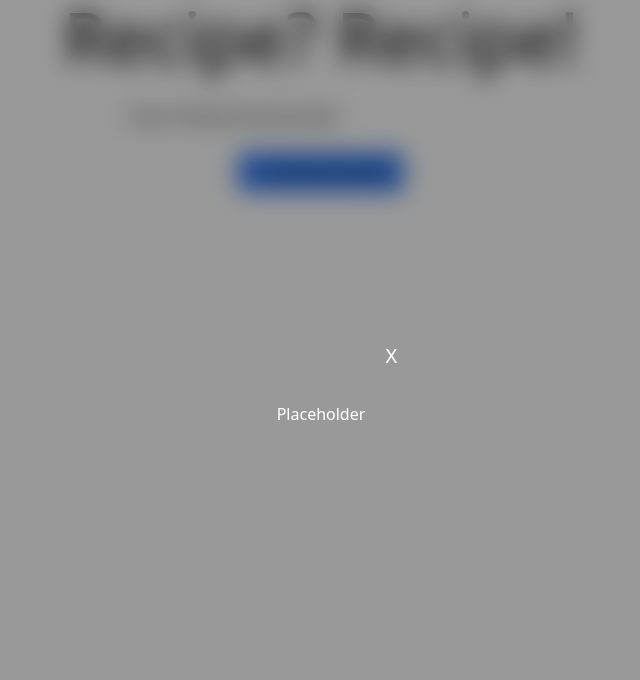
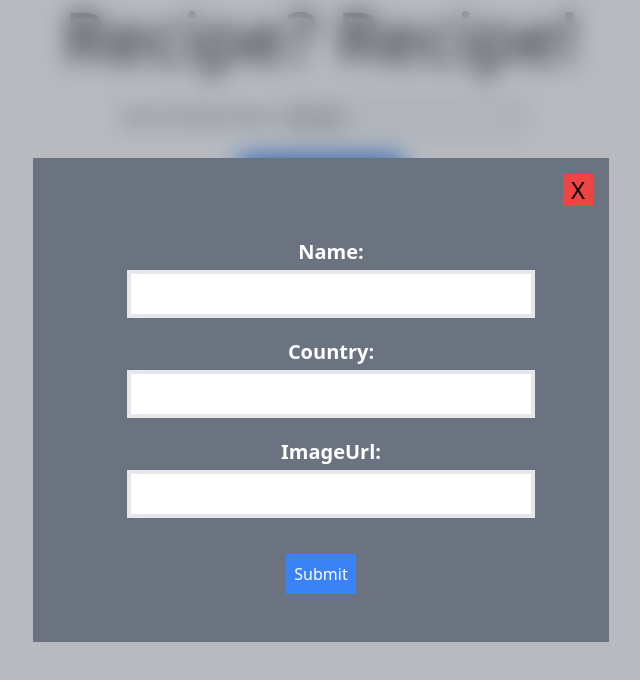
Before and after one commit to NDasalla/RecipeFinder, a React (Vite) app: page / in a window 1280 px wide. Both pictures are taken after typing "Sample" into the empty fields and a click on the button "+ Add New Recipe". Shown: the top 680 px of the page, without its empty margins (319-959 px from the left). Built offline with nearby package versions, Linux system fonts and the light colour scheme.

Commit message:
completed iteration 3 requirements. TODO: continue styling

```diff
--- a/src/App.jsx
+++ b/src/App.jsx
@@ -45,7 +45,7 @@ const App = () => {
     - navbar, margin/padding
   */
   return (
-    <div className="max-w-7xl mx-auto text-center">
+    <div className="max-w-7xl mx-auto text-center mb-12">
       <p className="text-7xl pb-8">Recipe? Recipe!</p>
       <SearchBar search={search} setSearch={setSearch} />
       <div>
--- a/src/components/AddRecipeForm.jsx
+++ b/src/components/AddRecipeForm.jsx
@@ -1,3 +1,4 @@
+import { PropTypes } from "prop-types";
 import { useState } from "react";
 
 const initialRecipeFormState = {
@@ -12,26 +13,10 @@ const AddRecipeForm = ({ onAddRecipe }) => {
     initialRecipeFormState
   );
 
-  const generateField = () => {
-    return (
-      <fieldset className="flex flex-col">
-        <label htmlFor="title">Job Title</label>
-        <input
-          onChange={handleInputChange}
-          value={jobFormState.title}
-          type="text"
-          name="title"
-          id="title"
-          className="bg-white border-4 focus:outline-none p-2"
-        />
-      </fieldset>
-    );
-  };
-
   const handleInputChange = (e) => {
-    setJobFormState((jobFormState) => {
+    setRecipeFormState((recipeFormState) => {
       return {
-        ...jobFormState,
+        ...recipeFormState,
         [e.target.name]: e.target.value,
       };
     });
@@ -50,9 +35,42 @@ const AddRecipeForm = ({ onAddRecipe }) => {
 
   return (
     <form onSubmit={handleFormSubmit} className="">
-      <h1>Placeholder</h1>
+      {/* name, country, imageUrl */}
+      {Object.keys(initialRecipeFormState).map((key, i) => {
+        let type = "text";
+        if (key === "name") {
+          type = "name";
+        }
+
+        //returning nothing if key === ingredients
+        //because we want to add ingredients after
+        if (key === "ingredients") return;
+        return (
+          <p key={i} className="mb-5 w-[390px] lg:w-[500px] mx-auto px-[46px]">
+            <label className="text-xl capitalize font-bold text-white">
+              {key}:
+            </label>
+            {/* what I had originally for value: value={key.value} */}
+            <input
+              name={key}
+              onChange={handleInputChange}
+              value={recipeFormState[i]}
+              type={type}
+              className="text-black bg-white border-4 focus:outline-none p-2 mt-1 w-full"
+            />
+          </p>
+        );
+      })}
+      <input
+        className="bg-blue-500 hover:bg-blue-600 text-white transition mt-4 py-2 px-2 cursor-pointer "
+        type="submit"
+      ></input>
     </form>
   );
 };
 
+AddRecipeForm.propTypes = {
+  onAddRecipe: PropTypes.func,
+};
+
 export default AddRecipeForm;
--- a/src/components/RecipeCard.jsx
+++ b/src/components/RecipeCard.jsx
@@ -14,11 +14,7 @@ const RecipeCard = ({ recipe }) => {
     <div className="shadow-[0_0px_5px_5px_rgba(0,0,0,0.1)] max-w-xl mx-auto">
       <p className="text-3xl font-bold mt-4">{name}</p>
       <p className="text-xl italic">{country}</p>
-      <img
-        className="mt-4 object-cover h-48 w-96"
-        src={imageUrl}
-        alt="chicken parmesan"
-      />
+      <img className="mt-4 object-cover h-48 w-96" src={imageUrl} alt={name} />
       <div className="my-4">
         <ul>
           {Object.entries(ingredients).map(([key, value]) => {
--- a/src/components/SearchBar.jsx
+++ b/src/components/SearchBar.jsx
@@ -21,13 +21,14 @@ const SearchBar = ({ search, setSearch }) => {
   // }
 
   return (
-    <div className="flex justify-center">
-      <label htmlFor="search">Search Recipe Name</label>
+    <div className="flex justify-center space-x-2">
+      <label htmlFor="search">Search Recipe Name:</label>
       <input
         type="text"
         name="search"
         onChange={searchHandler}
         value={search}
+        className="border-[1px] border-black"
       />
       {/* <label htmlFor="max-length">Max Length</label>
          <input type="number" name="max-length" onChange={maxLengthHandler} value={maxLength} />
--- a/src/ui/Modal.jsx
+++ b/src/ui/Modal.jsx
@@ -7,13 +7,16 @@ function Modal({ isVisible, hideModal, children }) {
   return (
     <div
       onClick={hideModal}
-      className="fixed inset-0 bg-black bg-opacity-40 backdrop-blur-md flex justify-items-center items-center"
+      className="fixed inset-0 bg-gray-600 bg-opacity-40 backdrop-blur-md flex justify-items-center items-center"
     >
       <div
         onClick={(e) => e.stopPropagation()}
-        className="text-white max-w-xl w-144 mx-auto flex flex-col"
+        className="bg-gray-500 p-4 text-white max-w-xl w-144 mx-auto flex flex-col"
       >
-        <button onClick={hideModal} className="text-xl place-self-end">
+        <button
+          onClick={hideModal}
+          className="text-2xl text-black bg-red-500 place-self-end px-2"
+        >
           X
         </button>
         <div className="text-white bg-green p-8">{children}</div>
```
